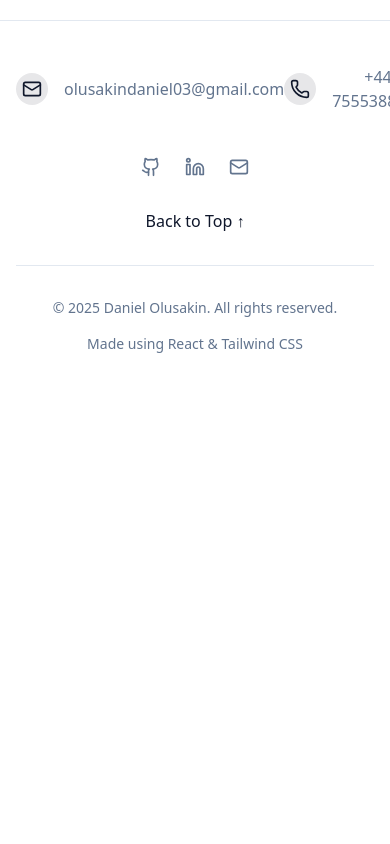
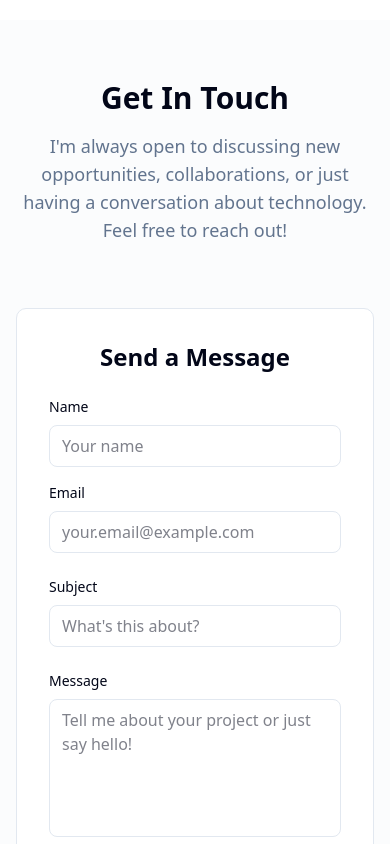
Before and after one commit to D1K03/portfolio-website, a React (Vite) app: page / in a window 390 px wide. Shown: the part 9640-10484 px from the top of the page. Before the commit the page ends 10026 px from the top, so only its background shows below. Built offline with nearby package versions, Linux system fonts and the light colour scheme.

Commit message:
netlify forms & page scroll

```diff
--- a/src/App.jsx
+++ b/src/App.jsx
@@ -1,4 +1,4 @@
-import React from 'react'
+import React, {useRef} from 'react'
 import './App.css'
 import Header from './components/Header'
 import Hero from './components/Hero'
@@ -7,17 +7,28 @@ import Projects from './components/Projects'
 import Skills from './components/Skills'
 import Education from './components/Education'
 import Footer from './components/Footer'
+import Contact from './components/Contact'
 
 function App() {
+
+  const contactRef = useRef(null);
+
+  const scrollToContact = () => {
+    if (contactRef.current) {
+      contactRef.current.scrollIntoView({ behavior: 'smooth', block: 'start' });
+    }
+  }
+
   return (
     <div className="min-h-screen bg-background text-foreground">
       <Header />
       <main>
-        <Hero />
+        <Hero scrollToContact={scrollToContact} />
         <About />
         <Projects />
         <Skills />
         <Education />
+        <Contact ref={contactRef} />
       </main>
       <Footer />
     </div>
--- /dev/null
+++ b/src/components/Contact.jsx
@@ -0,0 +1,147 @@
+import React, { useState, forwardRef } from 'react';
+import { Send } from 'lucide-react';
+import { Button } from '@/components/ui/button';
+
+const Contact = forwardRef((props, ref) => {
+  const [formData, setFormData] = useState({
+    name: '',
+    email: '',
+    subject: '',
+    message: ''
+  });
+
+  const handleChange = (e) => {
+    setFormData({
+      ...formData,
+      [e.target.name]: e.target.value
+    });
+  };
+
+  const handleSubmit = async (e) => {
+    e.preventDefault();
+    const form = e.target;
+
+    try {
+      await fetch('/', {
+        method: 'POST',
+        headers: { 'Content-Type': 'application/x-www-form-urlencoded' },
+        body: new URLSearchParams(new FormData(form)).toString(),
+      });
+
+      console.log('Message submitted successfully!');
+      alert('Your message has been sent successfully!');
+      setFormData({ name: '', email: '', subject: '', message: '' });
+    } catch (error) {
+      console.error('Form submission error:', error);
+      alert('There was an error sending your message. Please try again.');
+    }
+  };
+
+  return (
+    <section ref={ref} id="contact" className="py-15 bg-muted/30">
+      <div className="container mx-auto px-4">
+        <div className="max-w-2xl mx-auto">
+          {/* Section Header */}
+          <div className="text-center mb-16">
+            <h2 className="text-3xl md:text-4xl font-bold mb-4">Get In Touch</h2>
+            <p className="text-lg text-muted-foreground max-w-2xl mx-auto">
+              I'm always open to discussing new opportunities, collaborations, or just having
+              a conversation about technology. Feel free to reach out!
+            </p>
+          </div>
+
+        {/* Contact Form */}
+        <div className="bg-card rounded-lg border p-8">
+            <h3 className="text-2xl font-semibold mb-6 text-center">Send a Message</h3>
+            <form
+              onSubmit={handleSubmit}
+              className="space-y-6"
+              name="contact"
+              method="POST"
+              data-netlify="true"
+              netlify
+              action="/success"
+            >
+              {/* Netlify Honeypot */}
+              <p className="hidden">
+                <label>Don’t fill this out if you’re human: <input name="bot-field" onChange={handleChange} /></label>
+              </p>
+
+            <div className="grid sm:grid-cols-2 gap-4">
+                <div>
+                <label htmlFor="name" className="block text-sm font-medium mb-2">
+                    Name
+                </label>
+                <input
+                    type="text"
+                    id="name"
+                    name="name"
+                    value={formData.name}
+                    onChange={handleChange}
+                    required
+                    className="w-full px-3 py-2 border border-border rounded-md bg-background focus:outline-none focus:ring-2 focus:ring-primary"
+                    placeholder="Your name"
+                />
+                </div>
+                <div>
+                <label htmlFor="email" className="block text-sm font-medium mb-2">
+                    Email
+                </label>
+                <input
+                    type="email"
+                    id="email"
+                    name="email"
+                    value={formData.email}
+                    onChange={handleChange}
+                    required
+                    className="w-full px-3 py-2 border border-border rounded-md bg-background focus:outline-none focus:ring-2 focus:ring-primary"
+                    placeholder="your.email@example.com"
+                />
+                </div>
+            </div>
+
+            <div>
+                <label htmlFor="subject" className="block text-sm font-medium mb-2">
+                Subject
+                </label>
+                <input
+                type="text"
+                id="subject"
+                name="subject"
+                value={formData.subject}
+                onChange={handleChange}
+                required
+                className="w-full px-3 py-2 border border-border rounded-md bg-background focus:outline-none focus:ring-2 focus:ring-primary"
+                placeholder="What's this about?"
+                />
+            </div>
+
+            <div>
+                <label htmlFor="message" className="block text-sm font-medium mb-2">
+                Message
+                </label>
+                <textarea
+                id="message"
+                name="message"
+                value={formData.message}
+                onChange={handleChange}
+                required
+                rows={5}
+                className="w-full px-3 py-2 border border-border rounded-md bg-background focus:outline-none focus:ring-2 focus:ring-primary resize-none"
+                placeholder="Tell me about your project or just say hello!"
+                />
+            </div>
+
+            <Button type="submit" size="lg" className="w-full">
+                <Send className="h-5 w-5 mr-2" />
+                Send Message
+            </Button>
+            </form>
+        </div>
+        </div>
+      </div>
+    </section>
+  )
+});
+
+export default Contact;
--- a/src/components/Hero.jsx
+++ b/src/components/Hero.jsx
@@ -4,11 +4,7 @@ import { Button } from '@/components/ui/button';
 import pfp from '../assets/images/pfp.jpg';
 import cv from '../assets/current-cv.pdf';
 
-const Hero = () => {
-
-  const scrollToBottom = () => {
-  window.scrollTo({top: document.body.scrollHeight, behavior: 'smooth'})
-  }
+const Hero = ({scrollToContact}) => {
 
   return (
     <section id="home" className="min-h-screen flex items-center justify-center pt-12">
@@ -40,7 +36,7 @@ const Hero = () => {
 
           {/* CTA Buttons */}
           <div className="flex flex-col sm:flex-row gap-4 justify-center mb-12">
-            <Button size="lg" onClick={scrollToBottom} className="text-lg px-8">
+            <Button size="lg" onClick={scrollToContact} className="text-lg px-8">
               <Mail className="mr-2 h-5 w-5" />
               Contact
             </Button>
```
